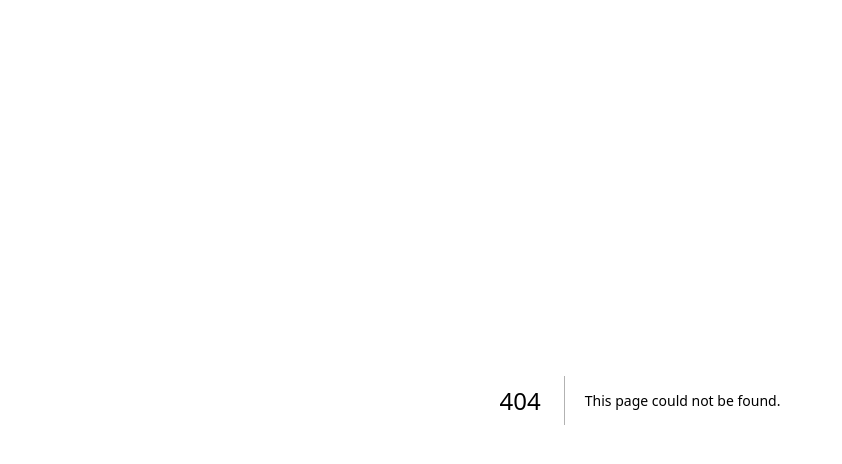
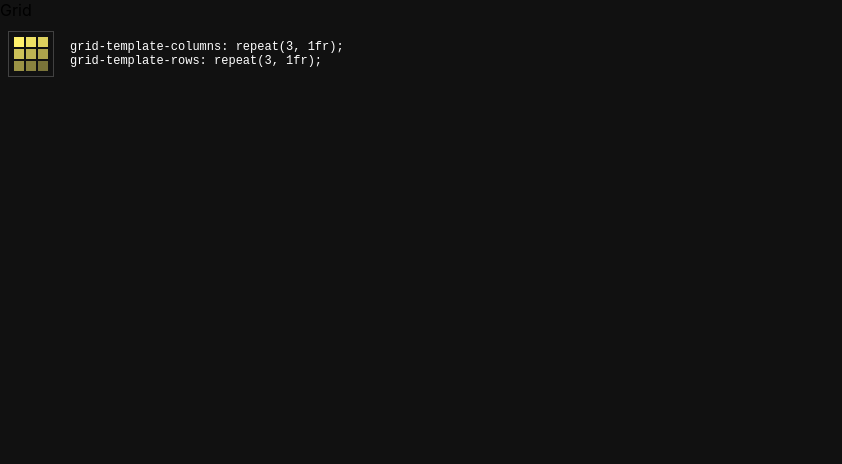
Before and after one commit to Eynzof/cheatsheet, a Next.js app: page /grid in a window 1280 px wide. Before the commit this address had no page. Shown: the top 464 px of the page, without its empty margins (0-842 px from the left). Built offline with nearby package versions, Linux system fonts and the light colour scheme.

Commit message:
create cube as storybook component

```diff
--- a/app/flex/flex.module.css
+++ b/app/flex/flex.module.css
@@ -1,6 +1,7 @@
 .main {
     padding: 2rem;
 }
+
 .header {
     padding: 1rem;
 }
--- /dev/null
+++ b/app/grid/grid.module.css
@@ -0,0 +1,4 @@
+.main {
+    height: 100vh;
+    background-color: #111;
+}
--- /dev/null
+++ b/app/grid/page.tsx
@@ -0,0 +1,22 @@
+import React from 'react';
+import PropTypes from 'prop-types';
+import styles from "./grid.module.css";
+import Cube from "../../stories/Cube/Cube";
+
+// @ts-ignore
+function Page() {
+    return (
+        <div className={styles.main}>
+            <header className={styles.header}>Grid</header>
+            <div className={styles.sections}>
+                <Cube/>
+            </div>
+        </div>
+    );
+};
+
+Page.propTypes = {
+
+};
+
+export default Page;
--- a/app/layout.tsx
+++ b/app/layout.tsx
@@ -1,3 +1,5 @@
+
+import './globals.css';
 // @ts-ignore
 export default function Layout({ children }) {
     return (
--- /dev/null
+++ b/stories/Cube/Cube.css
@@ -0,0 +1,31 @@
+.atom {
+    width: 12px;
+    height: 12px;
+    display: block;
+    border:  1px solid #111;
+}
+
+.atoms {
+    width: 46px;
+    height: 46px;
+    padding: 4px;
+    margin-right: 16px;
+    border: 1px solid rgba(255,255,255,0.2);
+    display: grid;
+    grid-template-columns: repeat(3, 1fr);
+    grid-template-rows: repeat(3, 1fr);
+}
+
+.atoms-heading {
+    font-size: 12px;
+    color: #fff;
+    font-family: "Inconsolata",monospace;
+}
+
+.atom-blocks {
+    width: 400px;
+    padding: 8px;
+    display: flex;
+    flex-direction: row;
+    align-items: center;
+}
--- /dev/null
+++ b/stories/Cube/Cube.tsx
@@ -0,0 +1,21 @@
+import React from 'react';
+import './Cube.css'
+
+// @ts-ignore
+const Cube = (props) => {
+
+    return (
+        <div className="atom-blocks">
+            <div className="atoms">
+                {[...Array(9)].map((e, i) => i).map((i) => <div className="atom" key={i} style={{backgroundColor: `rgba(255, 241, 108, ${1-i*0.07})`}}></div>)}
+            </div>
+
+            <p className="atoms-heading">grid-template-columns: repeat(3, 1fr);<br/>grid-template-rows: repeat(3, 1fr);
+            </p>
+        </div>
+    );
+};
+
+Cube.propTypes = {};
+
+export default Cube;
```
Also changed, not shown: app/globals.css (line endings or trailing spaces), 2 other files (tests, documents, lock files or other folders).
